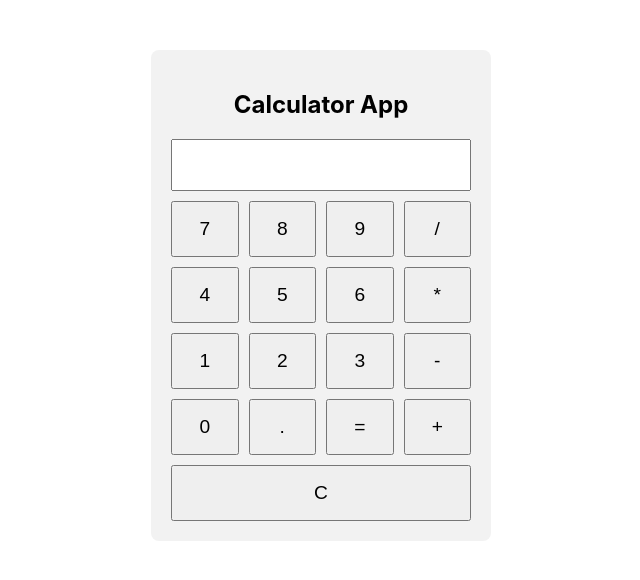
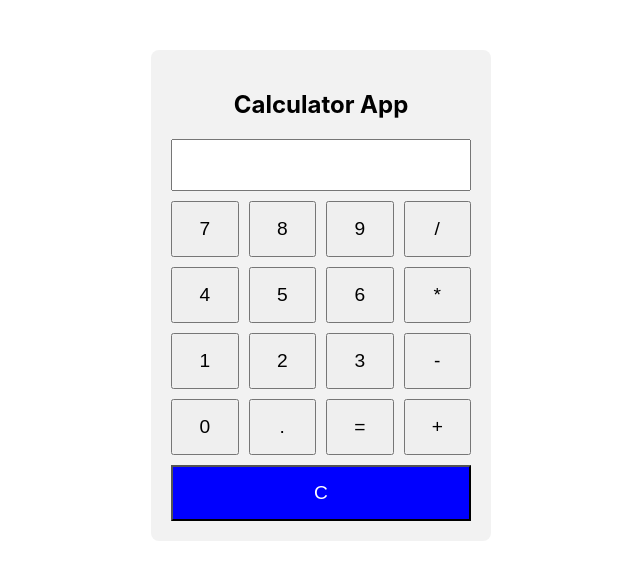
Before and after one commit to sreeja-823/Calculator, a React (Create React App) app: page / in a window 1280 px wide. Shown: the top 580 px of the page, without its empty margins (319-959 px from the left). Built offline with nearby package versions, Linux system fonts and the light colour scheme.

Commit message:
clr added

```diff
--- a/src/App.css
+++ b/src/App.css
@@ -28,5 +28,6 @@ button {
 
 .clear {
   grid-column: span 4;
-  color: black;
+  background-color: blue;
+  color: white;
 }
```
